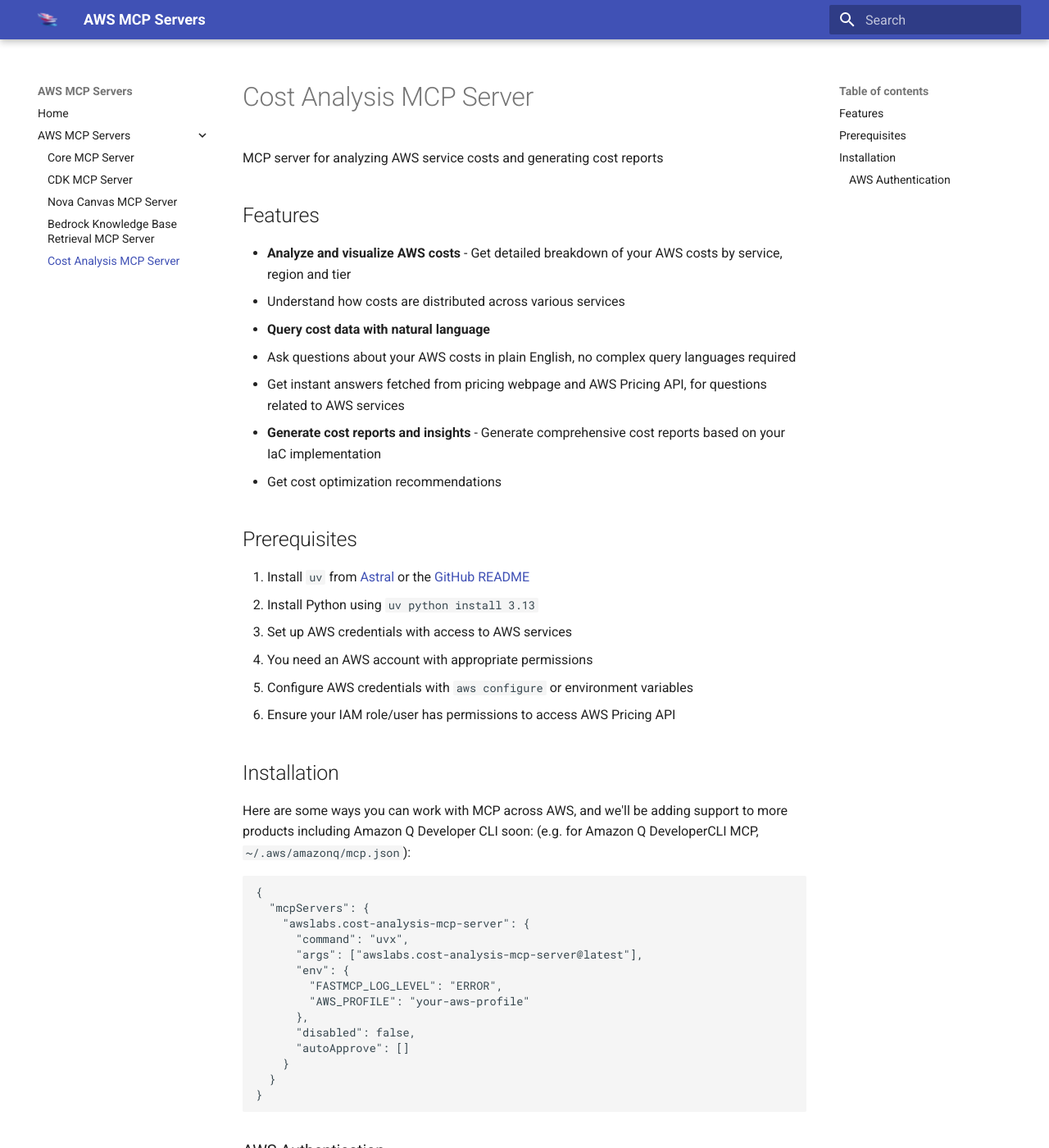
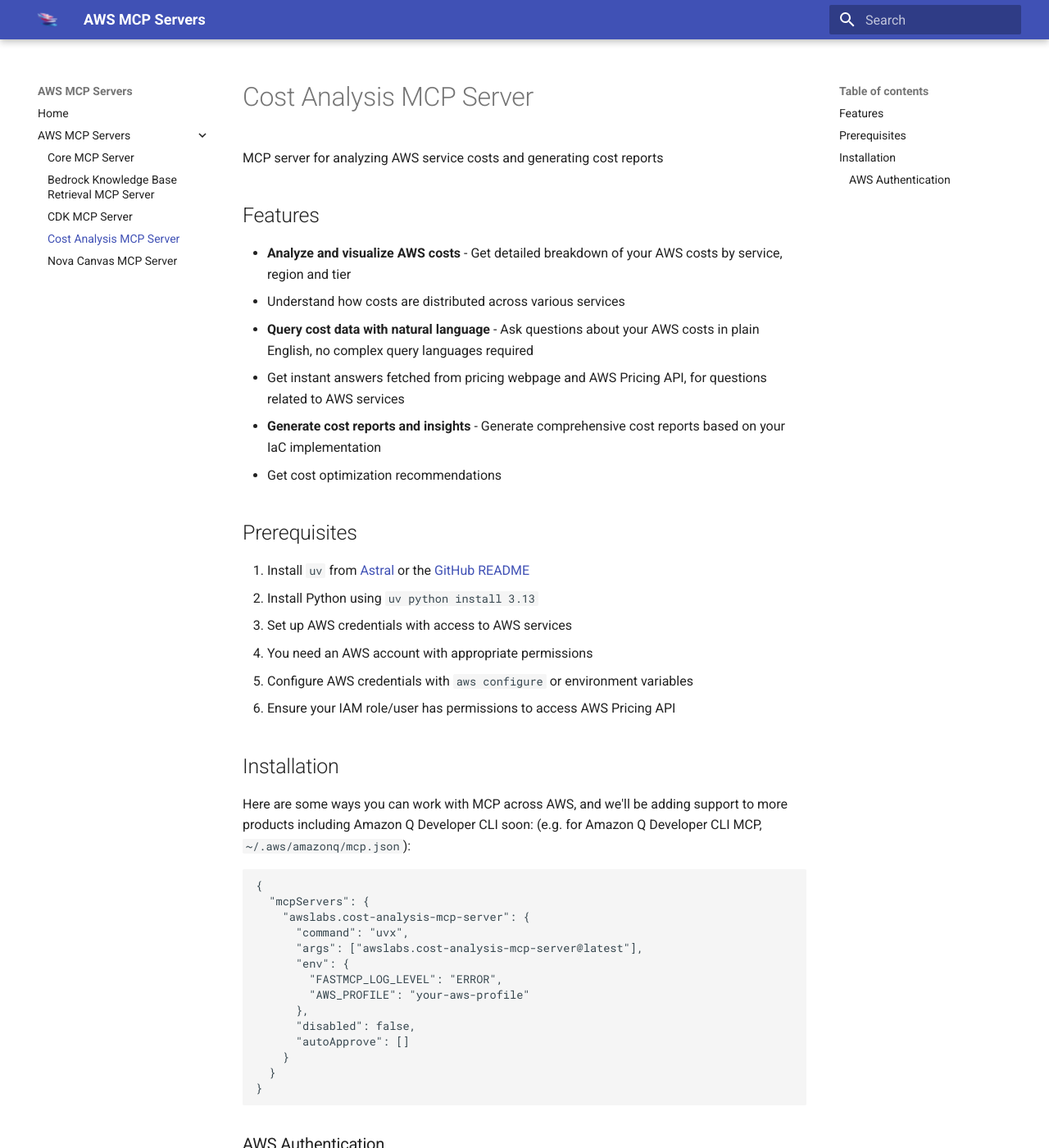
Before and after one commit to tonygitworld/costq-mcp-servers, an MkDocs documentation site: the page built from docs/servers/cost-analysis-mcp-server.md, in a window 1280 px wide and 1400 px high. Shown: the whole window at 82% size. Built offline with MkDocs 1.6.1 and Material for MkDocs 9.7.7, drawn with Linux system fonts in a browser that asks for light colours.

Commit message:
Docs cleanup (#53)
* Refactor documentation and titles for MCP servers

- Updated titles in README files for consistency across MCP servers.
- Enhanced descriptions and features for Core, CDK, Nova Canvas, Bedrock Knowledge Base Retrieval, and Cost Analysis MCP servers.
- Improved navigation structure in mkdocs.yml for better clarity.
- Adjusted feature lists for better readability and detail.

These changes aim to provide clearer information and a more cohesive presentation of the MCP servers.

* Enhance README for Core MCP Server

- Added detailed description and features for the Core MCP Server, including automatic management, planning guidance, UVX installation support, and centralized configuration.
- Included links to further documentation and resources for better user navigation.

These updates aim to improve clarity and provide comprehensive information about the Core MCP Server.

* Update documentation to include disclaimers for MCP Server usage

- Added a disclaimer section in both README.md and docs/index.md to inform users about the importance of conducting independent assessments before using an MCP Server.
- The disclaimer emphasizes compliance with security, quality control practices, and relevant laws.

These updates aim to enhance user awareness and responsibility regarding MCP Server usage.

* Update README.md to include new MCP server configuration

- Added configuration for the `awslabs.core-mcp-server` with command, arguments, and environment variables.
- Updated environment variables for existing MCP servers to include `FASTMCP_LOG_LEVEL` for error logging.

These changes enhance the documentation for better clarity on MCP server setup and configuration.

* docs: add Core in installation and correct the servers order

---------

Co-authored-by: Jimin Kim <jimini@amazon.com>

````diff
--- a/mkdocs.yml
+++ b/mkdocs.yml
@@ -14,7 +14,7 @@
   - Home: index.md
   - AWS MCP Servers:
     - Core MCP Server: servers/core-mcp-server.md
+    - Bedrock Knowledge Base Retrieval MCP Server: servers/bedrock-kb-retrieval-mcp-server.md
     - CDK MCP Server: servers/cdk-mcp-server.md
+    - Cost Analysis MCP Server: servers/cost-analysis-mcp-server.md
     - Nova Canvas MCP Server: servers/nova-canvas-mcp-server.md
-    - Bedrock Knowledge Base Retrieval MCP Server: servers/bedrock-kb-retrieval-mcp-server.md
-    - Cost Analysis MCP Server: servers/cost-analysis-mcp-server.md
--- a/src/bedrock-kb-retrieval-mcp-server/README.md
+++ b/src/bedrock-kb-retrieval-mcp-server/README.md
@@ -4,19 +4,19 @@
 
 ## Features
 
-- **Discover knowledge bases and their data sources**: Find and explore all available knowledge bases
+- **Discover knowledge bases and their data sources** - Find and explore all available knowledge bases
   - Search for knowledge bases by name or tag
   - List data sources associated with each knowledge base
 
-- **Query knowledge bases with natural language**: Retrieve information using conversational queries
+- **Query knowledge bases with natural language** - Retrieve information using conversational queries
   - Get relevant passages from your knowledge bases
   - Access citation information for all results
 
-- **Filter results by data source**: Focus your queries on specific data sources
+- **Filter results by data source** - Focus your queries on specific data sources
   - Include or exclude specific data sources
   - Prioritize results from specific data sources
 
-- **Rerank results**: Improve relevance of retrieval results
+- **Rerank results** - Improve relevance of retrieval results
   - Use Amazon Bedrock reranking capabilities
   - Sort results by relevance to your query
 
@@ -52,7 +52,7 @@
 
 ## Installation
 
-Here are some ways you can work with MCP across AWS, and we'll be adding support to more products including Amazon Q Developer CLI soon: (e.g. for Amazon Q DeveloperCLI MCP, `~/.aws/amazonq/mcp.json`):
+Here are some ways you can work with MCP across AWS, and we'll be adding support to more products including Amazon Q Developer CLI soon: (e.g. for Amazon Q Developer CLI MCP, `~/.aws/amazonq/mcp.json`):
 
 ```json
 {
--- a/src/cdk-mcp-server/README.md
+++ b/src/cdk-mcp-server/README.md
@@ -4,23 +4,23 @@
 
 ## Features
 
-- **CDK Best Practices**: Get prescriptive CDK advice for building applications on AWS
+- **CDK Best Practices** - Get prescriptive CDK advice for building applications on AWS
   - AWS Well-Architected guidance for CDK applications
   - Security and compliance recommendations
 
-- **CDK Nag Integration**: Work with CDK Nag rules for security and compliance
+- **CDK Nag Integration** - Work with CDK Nag rules for security and compliance
   - Explain specific CDK Nag rules with AWS Well-Architected guidance
   - Check if CDK code contains Nag suppressions that require human review
 
-- **AWS Solutions Constructs**: Search and discover AWS Solutions Constructs patterns
+- **AWS Solutions Constructs** - Search and discover AWS Solutions Constructs patterns
   - Find recommended patterns for common architecture needs
   - Get detailed documentation on Solutions Constructs
 
-- **Generative AI CDK Constructs**: Search for GenAI CDK constructs by name or type
+- **Generative AI CDK Constructs** - Search for GenAI CDK constructs by name or type
   - Discover specialized constructs for AI/ML workloads
   - Get implementation guidance for generative AI applications
 
-- **Bedrock Agent Schema Generation**: Generate OpenAPI schema for Bedrock Agent Action Groups
+- **Bedrock Agent Schema Generation** - Generate OpenAPI schema for Bedrock Agent Action Groups
   - Streamline the creation of Bedrock Agent schemas
   - Convert code files to compatible OpenAPI specifications
 
@@ -38,7 +38,7 @@
 
 ## Installation
 
-Here are some ways you can work with MCP across AWS, and we'll be adding support to more products including Amazon Q Developer CLI soon: (e.g. for Amazon Q DeveloperCLI MCP, `~/.aws/amazonq/mcp.json`):
+Here are some ways you can work with MCP across AWS, and we'll be adding support to more products including Amazon Q Developer CLI soon: (e.g. for Amazon Q Developer CLI MCP, `~/.aws/amazonq/mcp.json`):
 
 ```json
 {
--- a/src/core-mcp-server/README.md
+++ b/src/core-mcp-server/README.md
@@ -4,25 +4,25 @@
 
 ## Features
 
-- **Automatic MCP Server Management**: Automatically installs and configures required MCP servers on startup
+- **Automatic MCP Server Management** - Automatically installs and configures required MCP servers on startup
   - Ensures all necessary MCP servers are available
   - Maintains consistent configuration across servers
 
-- **Planning and orchestration** - Provides tools to plan and orchestrate AWS Labs MCP servers
+  - **Planning and orchestration** - Provides tools to plan and orchestrate AWS Labs MCP servers
 
-- **UVX Installation Support**: Provides tools to install MCP servers via UVX
+- **UVX Installation Support** - Provides tools to install MCP servers via UVX
   - Simplifies installation of additional MCP servers
   - Manages dependencies and version requirements
 
-- **Centralized Configuration**: Manages MCP server configurations in one place
+- **Centralized Configuration** - Manages MCP server configurations in one place
   - Single configuration file for all servers
   - Automatic configuration validation
 
-- **Environment Management**: Handles environment variables and AWS credentials
+- **Environment Management** - Handles environment variables and AWS credentials
   - Ensures proper AWS authentication
   - Manages environment variables across servers
 
-- **Comprehensive Logging**: Detailed logging for troubleshooting
+- **Comprehensive Logging** - Detailed logging for troubleshooting
   - Centralized logs for all servers
   - Configurable log levels
 
@@ -72,7 +72,7 @@
 
 ## Installation
 
-Here are some ways you can work with MCP across AWS, and we'll be adding support to more products including Amazon Q Developer CLI soon: (e.g. for Amazon Q DeveloperCLI MCP, `~/.aws/amazonq/mcp.json`):
+Here are some ways you can work with MCP across AWS, and we'll be adding support to more products including Amazon Q Developer CLI soon: (e.g. for Amazon Q Developer CLI MCP, `~/.aws/amazonq/mcp.json`):
 
 ```json
 {
--- a/src/cost-analysis-mcp-server/README.md
+++ b/src/cost-analysis-mcp-server/README.md
@@ -7,11 +7,10 @@
 - **Analyze and visualize AWS costs** - Get detailed breakdown of your AWS costs by service, region and tier
   - Understand how costs are distributed across various services
 
-- **Query cost data with natural language**
-  - Ask questions about your AWS costs in plain English, no complex query languages required
+- **Query cost data with natural language** - Ask questions about your AWS costs in plain English, no complex query languages required
   - Get instant answers fetched from pricing webpage and AWS Pricing API, for questions related to AWS services
 
-- **Generate cost reports and insights** -  Generate comprehensive cost reports based on your IaC implementation
+- **Generate cost reports and insights** - Generate comprehensive cost reports based on your IaC implementation
   - Get cost optimization recommendations
 
 ## Prerequisites
@@ -25,7 +24,7 @@
 
 ## Installation
 
-Here are some ways you can work with MCP across AWS, and we'll be adding support to more products including Amazon Q Developer CLI soon: (e.g. for Amazon Q DeveloperCLI MCP, `~/.aws/amazonq/mcp.json`):
+Here are some ways you can work with MCP across AWS, and we'll be adding support to more products including Amazon Q Developer CLI soon: (e.g. for Amazon Q Developer CLI MCP, `~/.aws/amazonq/mcp.json`):
 
 ```json
 {
--- a/src/nova-canvas-mcp-server/README.md
+++ b/src/nova-canvas-mcp-server/README.md
@@ -4,18 +4,18 @@
 
 ## Features
 
-- **Text-based image generation**: Create images from text prompts with `generate_image`
+- **Text-based image generation** - Create images from text prompts with `generate_image`
   - Customizable dimensions (320-4096px), quality options, and negative prompting
   - Supports multiple image generation (1-5) in single request
   - Adjustable parameters like cfg_scale (1.1-10.0) and seeded generation
 
-- **Color-guided image generation**: Generate images with specific color palettes using `generate_image_with_colors`
+- **Color-guided image generation** - Generate images with specific color palettes using `generate_image_with_colors`
   - Define up to 10 hex color values to influence the image style and mood
   - Same customization options as text-based generation
 
-- **Workspace integration**: Images saved to user-specified workspace directories with automatic folder creation
+- **Workspace integration** - Images saved to user-specified workspace directories with automatic folder creation
 
-- **AWS authentication**: Uses AWS profiles for secure access to Amazon Nova Canvas services
+- **AWS authentication** - Uses AWS profiles for secure access to Amazon Nova Canvas services
 
 ## Prerequisites
 
@@ -28,7 +28,7 @@
 
 ## Installation
 
-Here are some ways you can work with MCP across AWS, and we'll be adding support to more products including Amazon Q Developer CLI soon: (e.g. for Amazon Q DeveloperCLI MCP, `~/.aws/amazonq/mcp.json`):
+Here are some ways you can work with MCP across AWS, and we'll be adding support to more products including Amazon Q Developer CLI soon: (e.g. for Amazon Q Developer CLI MCP, `~/.aws/amazonq/mcp.json`):
 
 ```json
 {
````
Also changed, not shown: README.md (+8 -4 lines).
